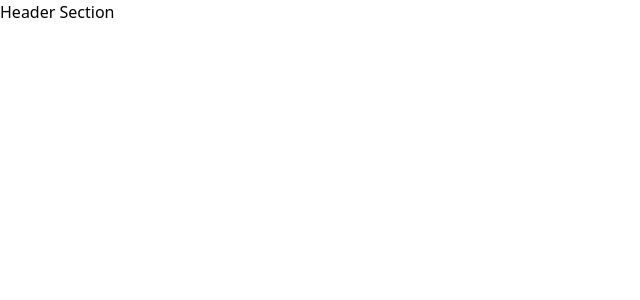
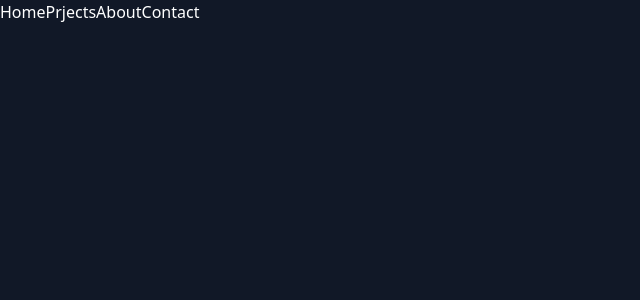
Before and after one commit to First-Step-company/portfolio, a Next.js app: page / in a window 1280 px wide. Shown: the top 300 px of the page, without its empty margins (0-640 px from the left). Built offline with nearby package versions, Linux system fonts and the light colour scheme.

Commit message:
Auto-update: Sat 11/30/2024 19:54:40.57

```diff
--- a/src/app/layout.tsx
+++ b/src/app/layout.tsx
@@ -13,7 +13,7 @@
 }>) {
   return (
     <html lang="en">
-      <body>{children}</body>
+      <body className="bg-gray-900 text-white">{children}</body>
     </html>
   );
 }
--- a/src/sections/Header.tsx
+++ b/src/sections/Header.tsx
@@ -1,3 +1,10 @@
 export const Header = () => {
-  return <div>Header Section</div>;
+  return <div>
+    <nav>
+        <a href="">Home</a>
+        <a href="">Prjects</a>
+        <a href="">About</a>
+        <a href="">Contact</a>
+    </nav>
+  </div>;
 };
```
